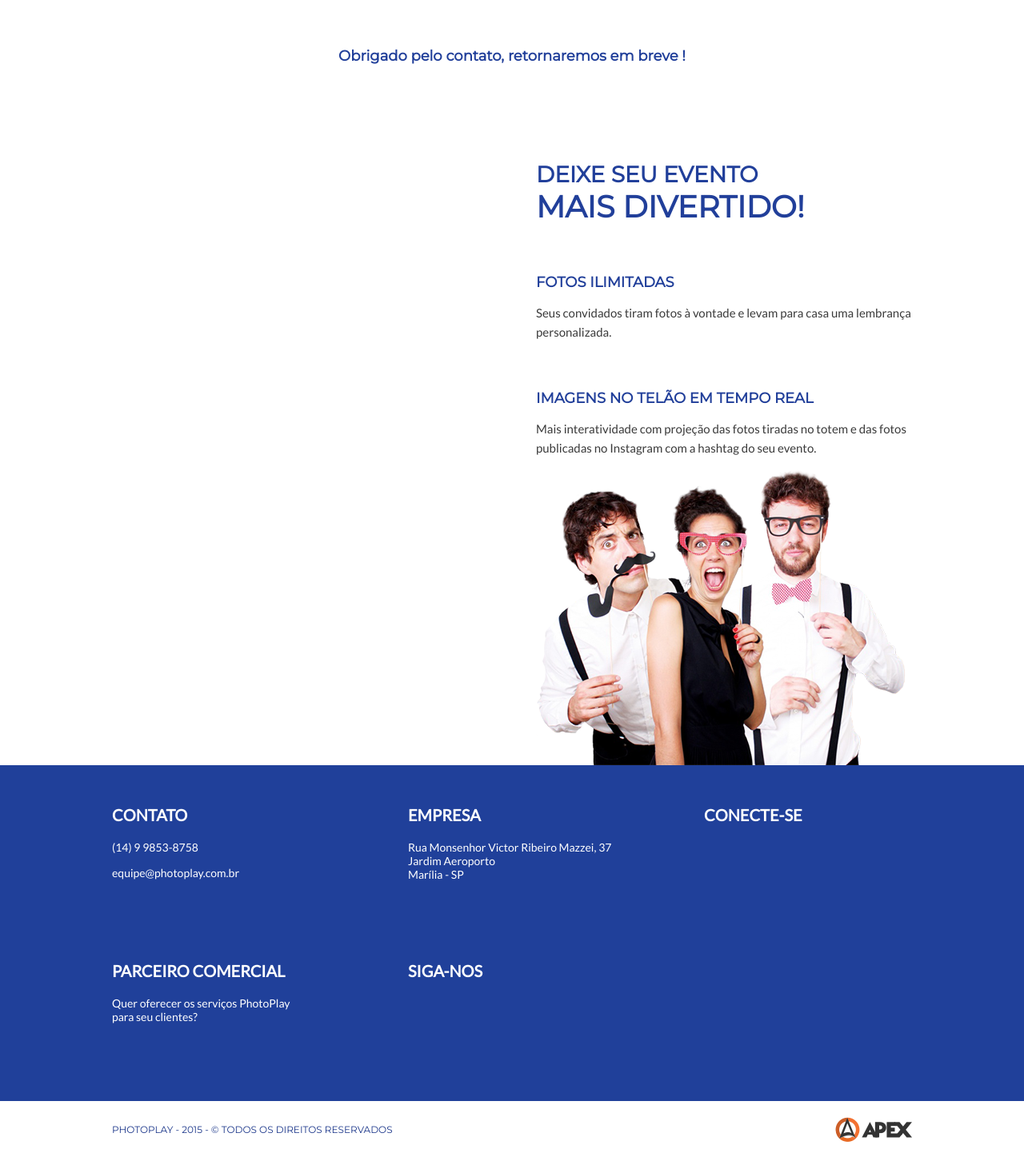
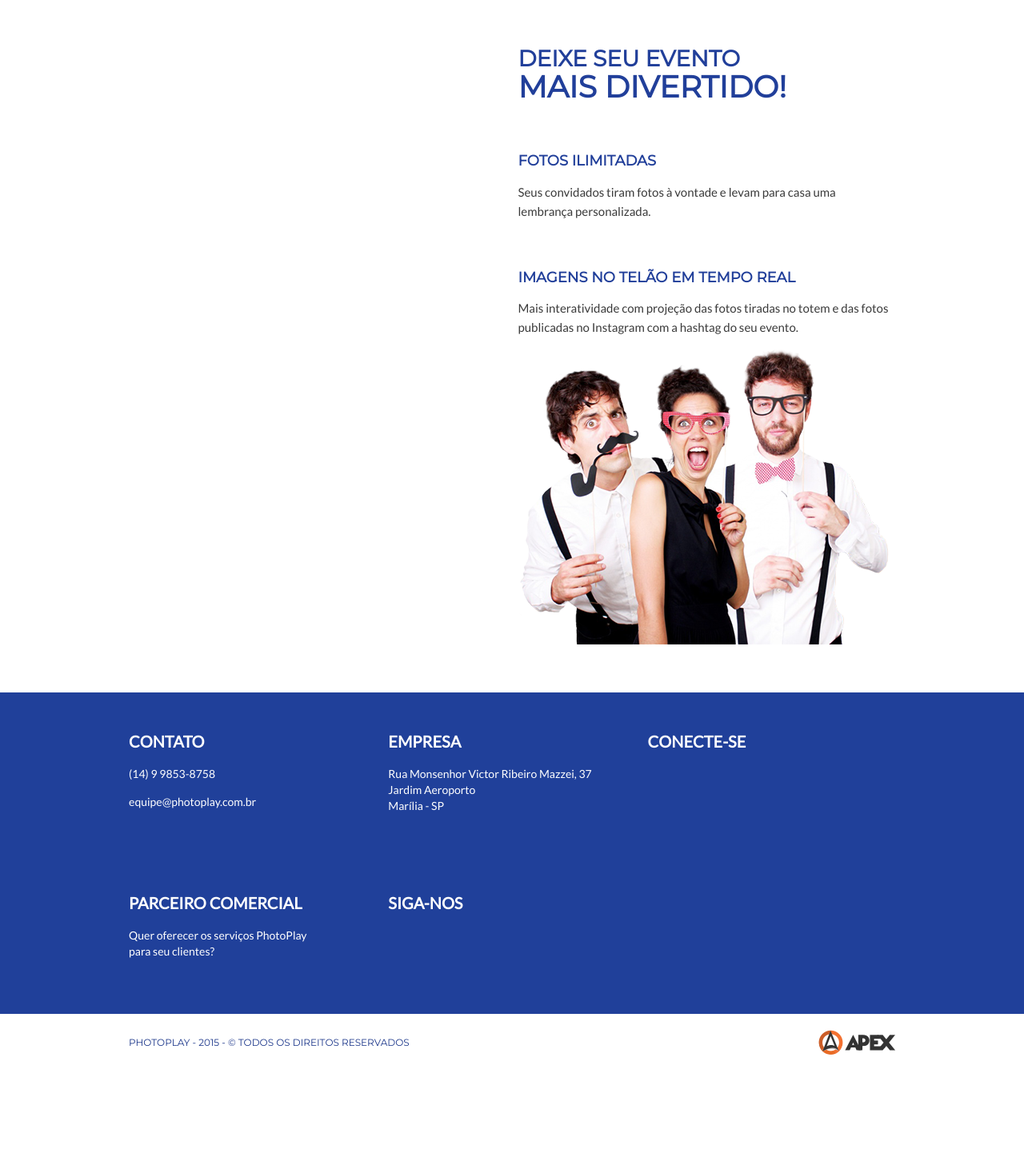
Before and after one commit to paulovillani/photoplay, a Django app: template portal/templates/contato_sucesso.html in a window 1280 px wide; the page is wider, and only the part inside the window is pictured. Shown: the part 301-1748 px from the top of that part at 80% size. After the commit the page ends 1620 px from the top of that part, so only its background shows below. Run offline with Django 3.2, Linux system fonts and the light colour scheme; the template is opened without the code that fills it, so the values that code supplies are empty; some libraries are stand-ins or nearby versions.

Commit message:
arrumando o problema antigo que a página de sucesso de contato enviada nao estava com bootstrap

```diff
--- a/portal/templates/contato_sucesso.html
+++ b/portal/templates/contato_sucesso.html
@@ -1,4 +1,4 @@
-{% extends 'portal_base.html' %}
+{% extends 'bootstrap.html' %}
 
 
 {% block title %}
@@ -10,7 +10,7 @@ Contato
 <script src="http://code.jquery.com/ui/1.10.3/jquery-ui.js"></script>
 <script type="text/javascript">
 	$(document).ready(function() {
-        ga('send', 'event', 'contato', 'envio');
+        //ga('send', 'event', 'contato', 'envio');
 	});
 </script>
 <style type="text/css">
@@ -34,7 +34,7 @@ Contato
 		height: 200px;
 		width: 1400px;
 		position: relative;
-		background-image: url("{{STATIC_URL}}/img/parallax1_produtos.jpg");
+		background-image: url("{{STATIC_URL}}img/parallax1_produtos.jpg");
 	}
 	.cHeader{
 		background-color: rgb(80,184,72);
@@ -61,62 +61,9 @@ Contato
 		font-size: 32px;
 		margin: 0;
 	}
-	.cContato{
-		width: 1000px;
-		position: relative;
-		left: 50%;
-		margin-left: -500px;
-		overflow: auto;
-		overflow: hidden;
-		background-color: white;
-	}
-	.cContatoText{
-		float: right;
-		width: 470px;
-		margin-top: 120px
-	}
 	.cContato_img{
 		width:  370px;
 
-	}
-	.cContatoForm{
-		width: 480px;
-		float: left;
-		margin-top: 120px;
-	}
-	.cContatoForm>label[for=id_service_type_0]{
-		font-family: "Montserrat",sans-serif;
-		font-size: 20px;
-		color: #213f9a;
-		font-weight: 900;
-		}
-	.cContatoForm>label[for=id_name]{
-		font-family: "Montserrat",sans-serif;
-		font-size: 20px;
-		color: #213f9a;
-		font-weight: 900;
-	}
-	.cContatoForm>label[for=id_municipios]{
-		font-family: "Montserrat",sans-serif;
-		font-size: 20px;
-		color: #213f9a;
-		font-weight: 900;
-	}
-	.cContatoForm ul{
-		padding: 0;
-	}
-	.cContatoForm li{
-		font-family: "Lato",sans-serif;
-		font-size: 14px;
-		color: #3a3a3a;
-		font-weight: 300;
-		list-style: outside none none;
-	}
-	.cContatoForm textarea{
-		padding: 10px 0 0 20px;
-	}
-	.cContatoForm input{
-		padding: 0px 0 0 20px;
 	}
 	#id_name{
 		border: 1px solid #b5b5b5;
@@ -185,44 +132,34 @@ Contato
     	width: 330px !important;
     	margin: 20px 0;
 	}
-	.cContatoForm input[type="submit"]{
-		background: -moz-linear-gradient(top, rgba(255,255,255,0.2) 0%, rgba(0,0,0,0.2) 100%), rgba(80, 184, 72, 0.70); /* FF3.6+ */
-		background: -moz-linear-gradient(top, rgba(255,255,255,0.2) 0%, rgba(0,0,0,0.2) 100%), rgba(80, 184, 72, 0.70); /* FF3.6+ */
-		background: -webkit-gradient(linear, left top, left bottom, color-stop(0%,rgba(255,255,255,0.2)), color-stop(100%,rgba(0,0,0,0.2))), rgba(80, 184, 72, 0.70); /* Chrome,Safari4+ */
-		background: -webkit-linear-gradient(top, rgba(255,255,255,0.2) 0%,rgba(0,0,0,0.2) 100%), rgba(80, 184, 72, 0.70); /* Chrome10+,Safari5.1+ */
-		background: -o-linear-gradient(top, rgba(255,255,255,0.2) 0%,rgba(0,0,0,0.2) 100%), rgba(80, 184, 72, 0.70); /* Opera 11.10+ */
-		background: -ms-linear-gradient(top, rgba(255,255,255,0.2) 0%,rgba(0,0,0,0.2) 100%), rgba(80, 184, 72, 0.70); /* IE10+ */
-		background: linear-gradient(to bottom, rgba(255,255,255,0.2) 0%,rgba(0,0,0,0.2) 100%), rgba(80, 184, 72, 0.70); /* W3C */
-		border: 2px solid white;
-		border-radius: 10px;
-		color: white;
-		font-family: "Montserrat",sans-serif;
-		font-size: 16px;
-		font-weight: 900;
-		height: 60px;
-		width: 280px;
-		margin-top: 30px;
-		box-shadow: 0 -5px 0 rgba(0,0,0,0.2) inset;
-		-moz-box-shadow: 0 -5px 0 rgba(0, 0, 0, 0.2) inset;
-		-webkit-box-shadow: 0 -5px 0 rgba(0, 0, 0, 0.2) inset;
+	.margin_60{
+		margin: 60px 0;
+	}
+	.button_center-xs{
+		padding: 0;
+		margin: 0 auto;
+		display: block;
+	}
+	/* Small devices (tablets, 768px and up) */
+	@media (min-width: 768px) {
+		form li>label{
+			margin: 0;
 		}
-	.cContatoForm input[type="submit"]:hover{
+		.button_center-xs{
+			margin: 0;
 		}
-	.cContatoForm input[type="submit"]:active{
-		box-shadow: none;
-		background: rgba(80, 184, 72, 0.70); /* FF3.6+ */
-		}
+	}
+
 </style>
 {% endblock %}
 
 {% block content %}
 
-<div id="parallax1" class="bgParallax" data-speed="9"></div>
-<div class="cContato">
-	<div style="text-align: center;">
+<div class="row div_limiter">
+	<div class="margin_60 col-xs-24" style="text-align: center;" >
 		<h1 style="font-size: 18px; font-weight: 700; margin-top: 60px; color: #213f9a;">Obrigado pelo contato, retornaremos em breve !</h1>
 	</div>
-	<div class="cContatoText">
+	<div class="margin_60 col-sm-12 col-sm-push-12 col-xs-24 ">
 		<h3 style="font-size: 28px; font-weight: 700; color: #213f9a;">DEIXE SEU EVENTO</h1>
 		<h3 style="font-size: 38px; font-weight: 700; color: #213f9a;">MAIS DIVERTIDO!</h1>
 
@@ -237,7 +174,7 @@ Contato
 		no  totem e das fotos publicadas no Instagram com a hashtag do seu evento.
 		</p>
 
-		<img src="{{STATIC_URL}}img/img7.png">
+		<img class="center-block" style="width:100%; max-width:462px;" src="{{STATIC_URL}}img/img7.png">
 	</div>
 </div>
 
```
Also changed, not shown: portal/templates/antigos/portal_base.html (renamed from portal/templates/portal_base.html), portal/templates/antigos/produtos.html (renamed from portal/templates/produtos.html).
